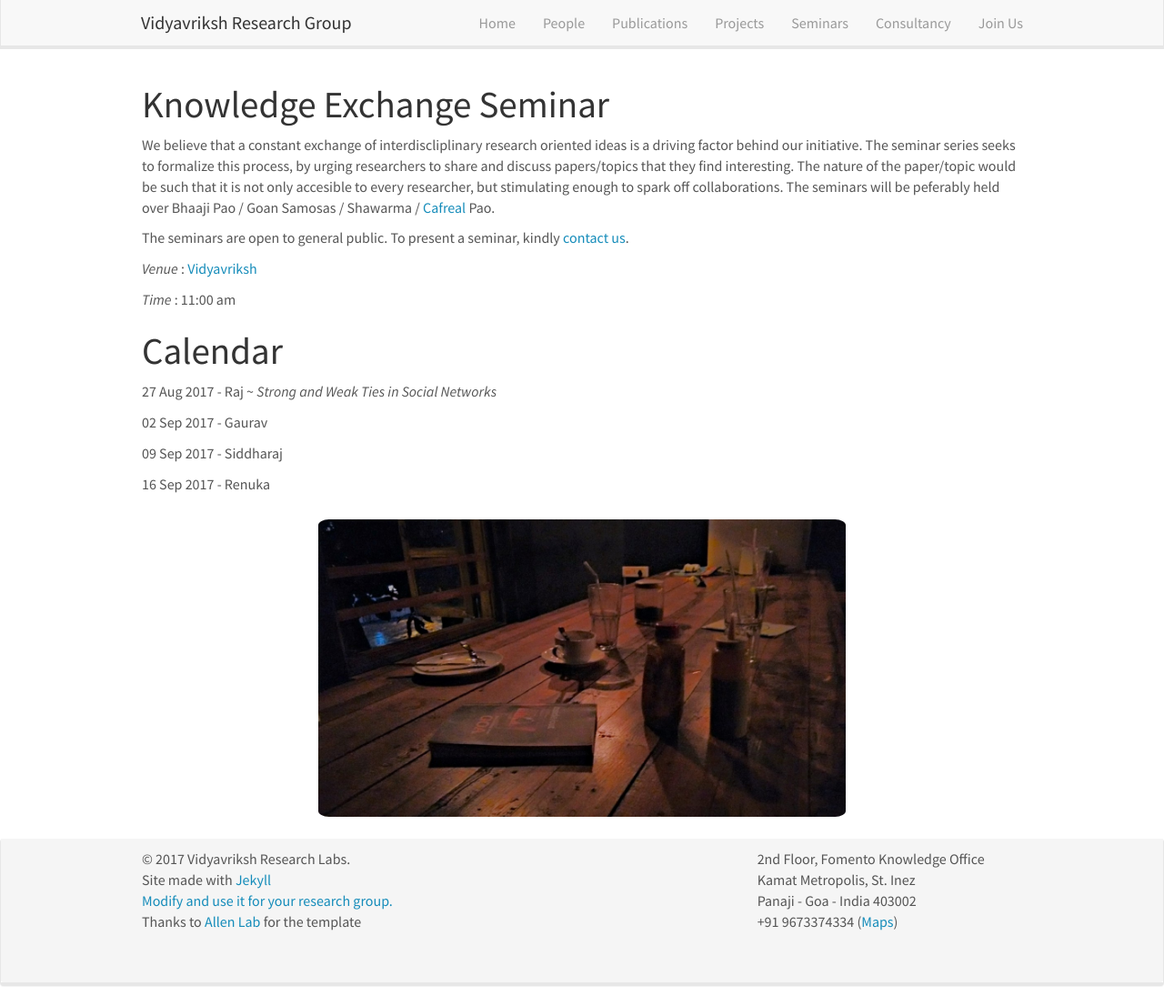
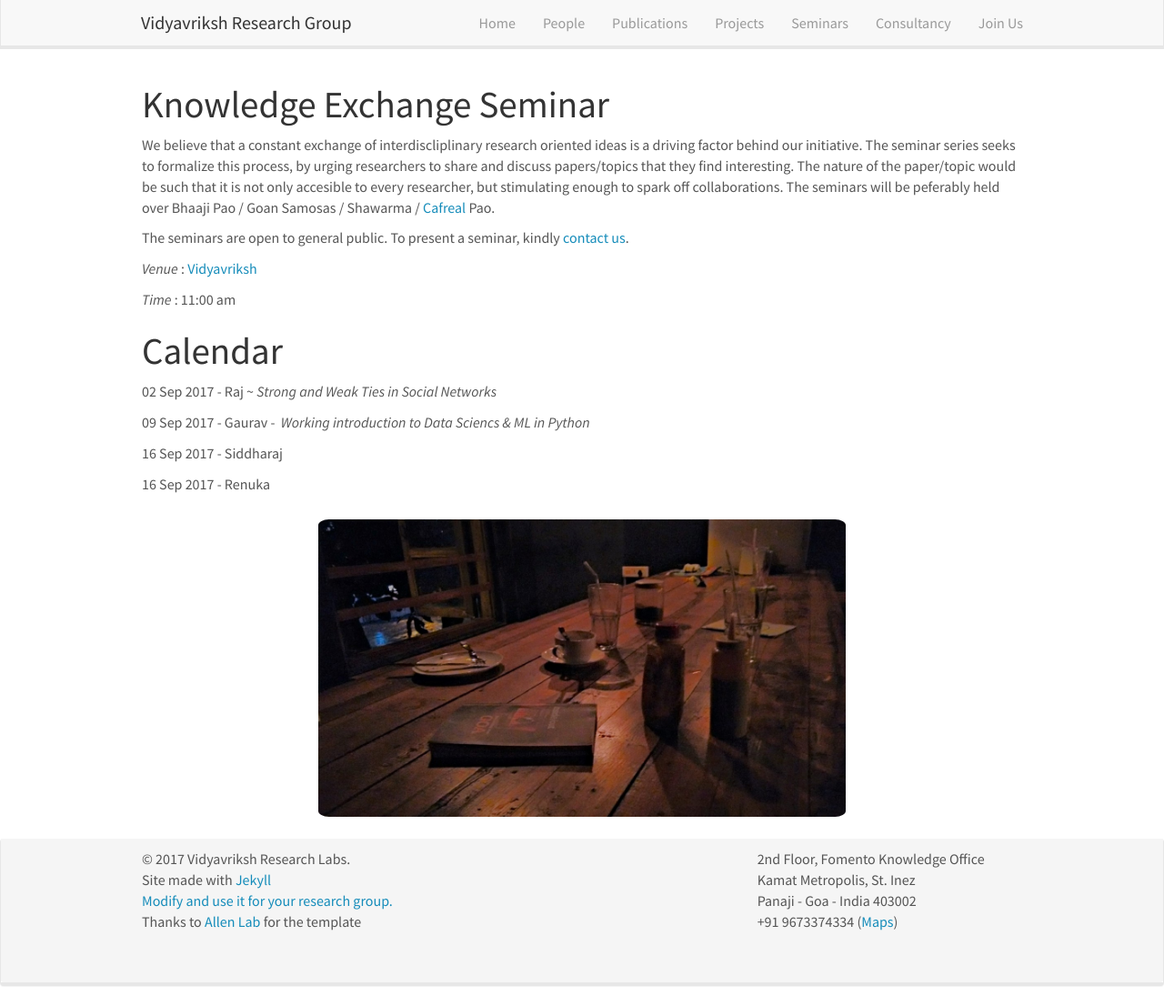
Before and after one commit to convergence-research-lab/convergence-research-lab.github.io, a Jekyll site: the page built from _pages/seminar.md, in a window 1280 px wide and 1106 px high. Shown: the whole window at 91% size. Built offline with Jekyll 4.4.1, drawn with Linux system fonts in a browser that asks for light colours; nearby versions of some CDN libraries.

Commit message:
Update seminar.md

```diff
--- a/_pages/seminar.md
+++ b/_pages/seminar.md
@@ -18,11 +18,11 @@ The seminars are open to general public. To present a seminar, kindly [contact u
 
 #  Calendar
 
-27 Aug 2017 - Raj ~ <i> Strong and Weak Ties in Social Networks </i>
+02 Sep 2017 - Raj ~ <i> Strong and Weak Ties in Social Networks </i>
 
-02 Sep 2017 - Gaurav
+09 Sep 2017 - Gaurav - <i>  Working introduction to Data Sciencs & ML in Python </i>
 
-09 Sep 2017 - Siddharaj
+16 Sep 2017 - Siddharaj
 
 16 Sep 2017 - Renuka
 
```
